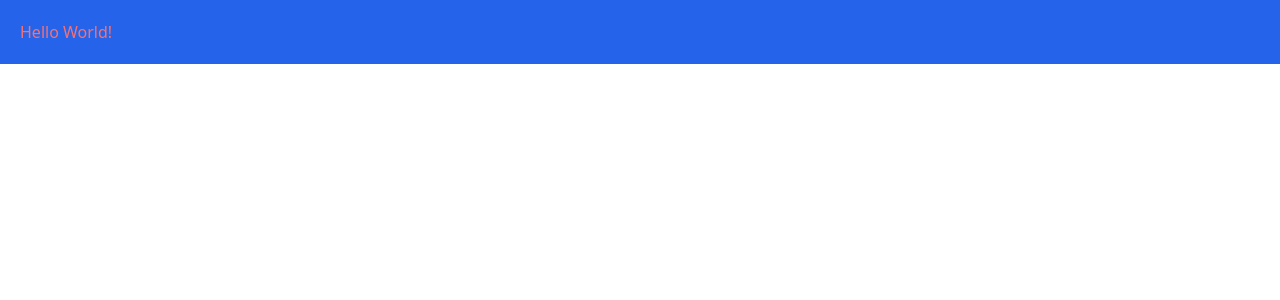
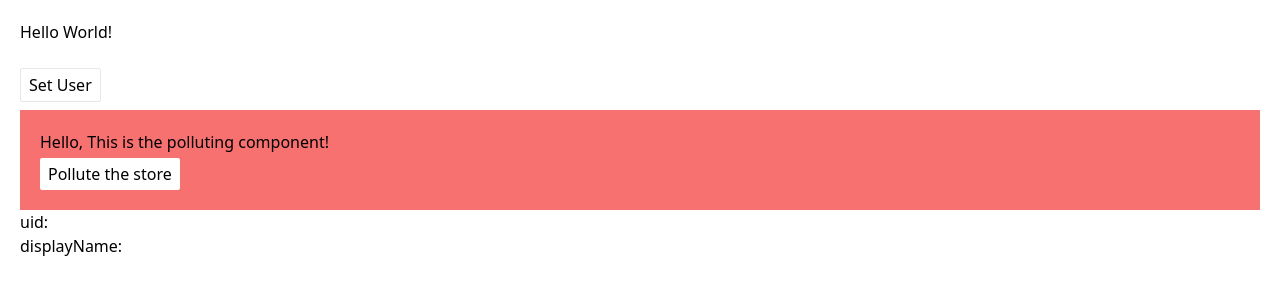
Before and after one commit to karthickthankyou/epic-clone, a React (Create React App) app: page / in a window 1280 px wide. Shown: the top 300 px of the page. Built offline with nearby package versions, Linux system fonts and the light colour scheme.

Commit message:
feat: time machine demo

```diff
--- a/package.json
+++ b/package.json
@@ -4,6 +4,7 @@
   "private": true,
   "dependencies": {
     "@craco/craco": "^6.3.0",
+    "@reduxjs/toolkit": "^1.6.1",
     "@testing-library/jest-dom": "^5.14.1",
     "@testing-library/react": "^11.2.7",
     "@testing-library/user-event": "^12.8.3",
@@ -13,6 +14,7 @@
     "@types/react-dom": "^16.9.14",
     "react": "^17.0.2",
     "react-dom": "^17.0.2",
+    "react-redux": "^7.2.5",
     "react-scripts": "4.0.3",
     "typescript": "^4.4.3",
     "web-vitals": "^0.2.4",
--- a/src/App.tsx
+++ b/src/App.tsx
@@ -1,5 +1,34 @@
+import SampleComp from './components/SampleComp'
+import { useAppDispatch, useAppSelector } from './store/hooks'
+import { getUser, setUser } from './store/slices/UserSlice'
+
 function App() {
-  return <div className="p-5 text-red-400 bg-blue-600">Hello World!</div>
+  const dispatch = useAppDispatch()
+  const updateUser = () => {
+    dispatch(setUser({ uid: '123', displayName: 'Karthick' }))
+  }
+  const user = useAppSelector(getUser)
+  return (
+    <div className="p-5">
+      Hello World!
+      <br />
+      <br />
+      <button
+        type="button"
+        onClick={updateUser}
+        className="px-2 py-1 mb-2 border rounded-sm"
+      >
+        Set User
+      </button>
+      <br />
+      <SampleComp />
+      <div>
+        uid: <span>{user.uid}</span>
+        <br />
+        displayName: <span>{user.displayName}</span>
+      </div>
+    </div>
+  )
 }
 
 export default App
--- a/src/components/SampleComp/SampleComp.tsx
+++ b/src/components/SampleComp/SampleComp.tsx
@@ -1,9 +1,26 @@
+import { useAppDispatch } from '../../store/hooks'
+import { setUser } from '../../store/slices/UserSlice'
+
 export interface ISampleCompProps {}
 
-const SampleComp = () => (
-  <div className="p-5 bg-red-400">
-    🛬 Hello, This is SampleComp component! 🛫
-  </div>
-)
+const SampleComp = () => {
+  const dispatch = useAppDispatch()
+  const updateUser = () => {
+    dispatch(setUser({ uid: '&!&n@', displayName: '&@OP@*&^* @&*^*&@' }))
+  }
+  return (
+    <div className="p-5 bg-red-400">
+      Hello, This is the polluting component!
+      <br />
+      <button
+        type="button"
+        onClick={updateUser}
+        className="px-2 py-1 mt-1 bg-white rounded-sm"
+      >
+        Pollute the store
+      </button>
+    </div>
+  )
+}
 
 export default SampleComp
--- a/src/index.tsx
+++ b/src/index.tsx
@@ -1,13 +1,17 @@
 import React from 'react'
 import ReactDOM from 'react-dom'
+import { Provider } from 'react-redux'
 import './index.css'
 import App from './App'
 import * as serviceWorkerRegistration from './serviceWorkerRegistration'
 import reportWebVitals from './reportWebVitals'
+import { store } from './store'
 
 ReactDOM.render(
   <React.StrictMode>
-    <App />
+    <Provider store={store}>
+      <App />
+    </Provider>
   </React.StrictMode>,
   document.getElementById('root')
 )
--- /dev/null
+++ b/src/store/hooks.ts
@@ -0,0 +1,6 @@
+import { TypedUseSelectorHook, useDispatch, useSelector } from 'react-redux'
+import type { RootState, AppDispatch } from '.'
+
+// Use throughout your app instead of plain `useDispatch` and `useSelector`
+export const useAppDispatch = () => useDispatch<AppDispatch>()
+export const useAppSelector: TypedUseSelectorHook<RootState> = useSelector
--- /dev/null
+++ b/src/store/index.ts
@@ -0,0 +1,17 @@
+import { configureStore, ThunkAction, Action } from '@reduxjs/toolkit'
+import UserSlice from './slices/UserSlice'
+
+export const store = configureStore({
+  reducer: {
+    user: UserSlice,
+  },
+})
+
+export type AppDispatch = typeof store.dispatch
+export type RootState = ReturnType<typeof store.getState>
+export type AppThunk<ReturnType = void> = ThunkAction<
+  ReturnType,
+  RootState,
+  unknown,
+  Action<string>
+>
--- /dev/null
+++ b/src/store/slices/UserSlice.ts
@@ -0,0 +1,29 @@
+/* eslint-disable no-param-reassign */
+import { createSlice } from '@reduxjs/toolkit'
+import { RootState } from '..'
+
+const initialState = {
+  uid: null,
+  displayName: null,
+  loading: false,
+  error: null,
+}
+
+const UserSlice = createSlice({
+  name: 'user',
+  initialState,
+  reducers: {
+    setUser: (state, action) => {
+      state.uid = action.payload?.uid
+      state.displayName = action.payload?.displayName
+      state.loading = false
+      state.error = null
+    },
+  },
+})
+
+export const { setUser } = UserSlice.actions
+
+export const getUser = (state: RootState) => state.user
+
+export default UserSlice.reducer
--- a/tsconfig.base.json
+++ b/tsconfig.base.json
@@ -15,7 +15,7 @@
     "isolatedModules": true,
     "noEmit": true,
     "jsx": "react-jsx",
-    "strictBindCallApply": false,
+    "strictBindCallApply": false
   },
   "include": ["src"]
 }
```
Also changed, not shown: 1 other file (tests, documents, lock files or other folders).
